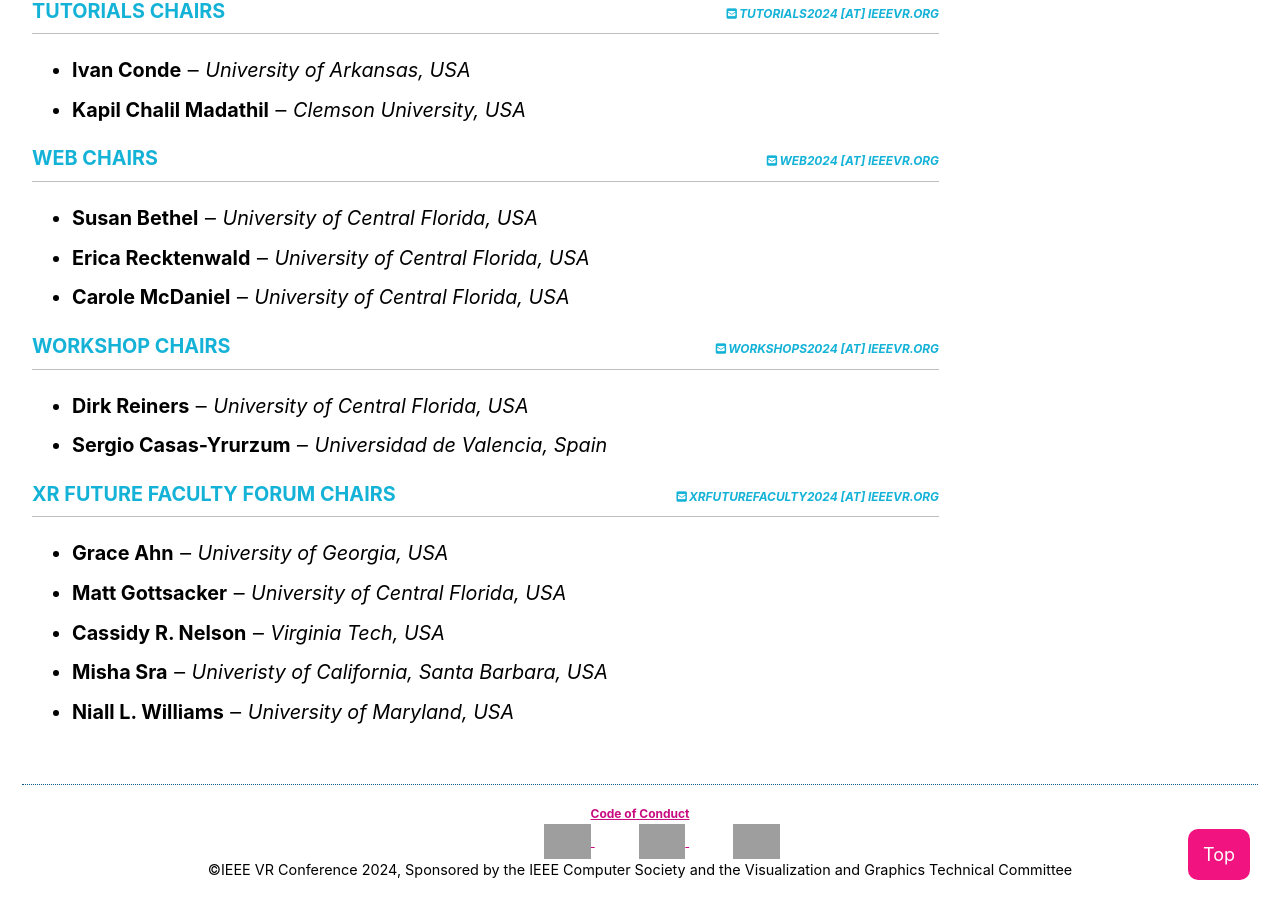
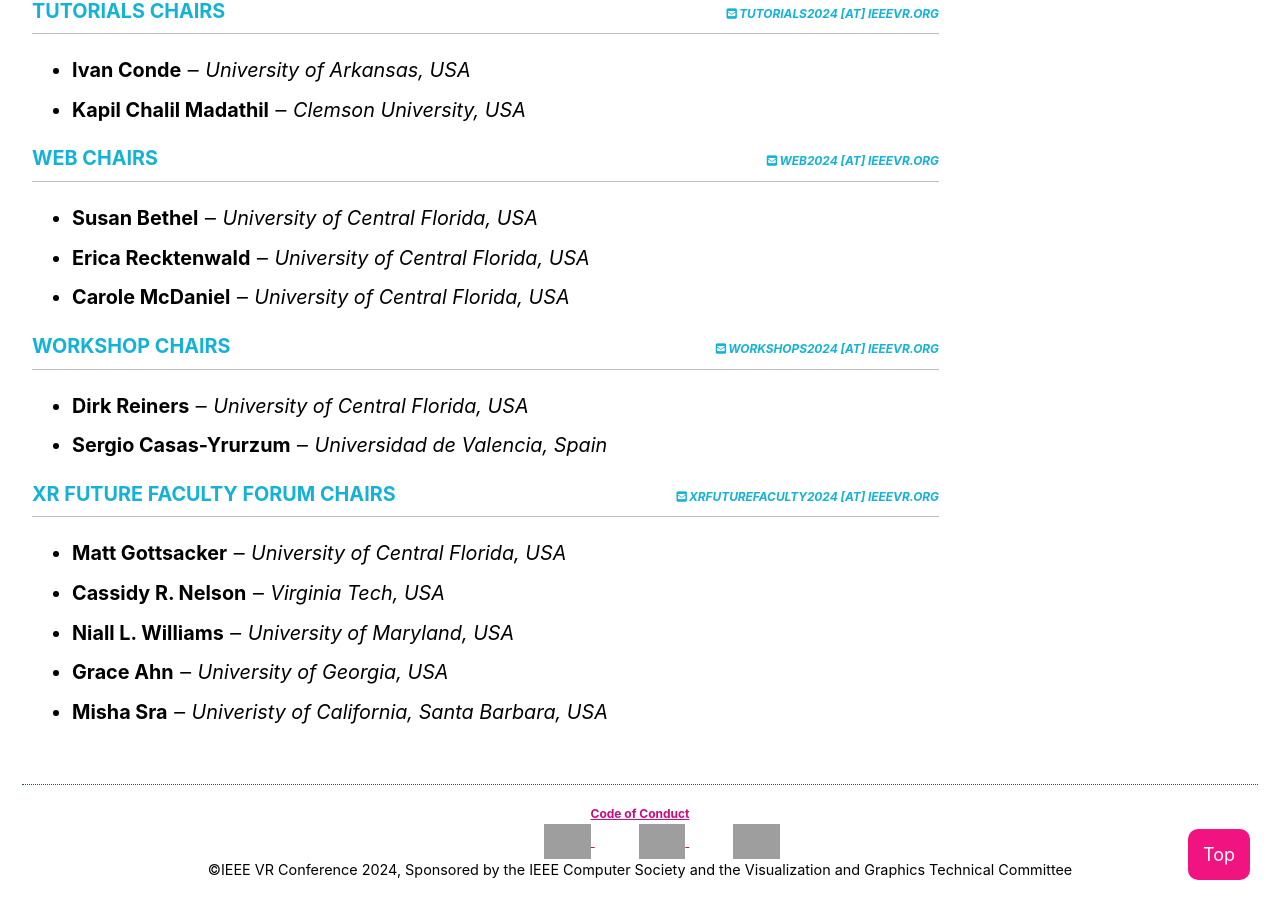
Before and after one commit to ieeevr/2024, a Jekyll site: the page built from committees/conference-committee/index.md, in a window 1280 px wide and 900 px high, scrolled down 3123 px. Built offline with Jekyll 4.4.1, drawn with Linux system fonts in a browser that asks for light colours; cached includes are drawn as plain includes; nearby versions of some CDN libraries; some of the changed text lies outside the part shown; grey boxes are pictures that could not be loaded.

Commit message:
conference comm. order change

```diff
--- a/committees/conference-committee/index.md
+++ b/committees/conference-committee/index.md
@@ -26,8 +26,8 @@
 <div>
 	<h2>Communications Chairs  <div class="floatRight"><i class="fas fa-fw fa-envelope-square emailIconSm" style=""></i><i class="emailTextSm">communications2024 [at] ieeevr.org</i></div></h2>
 	<ul>
+		<li><span class="bold">Brook Bowers</span> &#x2012; <i>University of Georgia, USA</i></li>
 		<li><span class="bold">Alexander Giovannelli</span> &#x2012; <i>Virginia Tech, USA</i></li>
-		<li><span class="bold">Brook Bowers</span> &#x2012; <i>University of Georgia, USA</i></li>
 	</ul>
 </div>
 <div>
@@ -140,10 +140,10 @@
 <div>
 	<h2>XR Future Faculty Forum Chairs  <div class="floatRight"><i class="fas fa-fw fa-envelope-square emailIconSm" style=""></i><i class="emailTextSm">xrfuturefaculty2024 [at] ieeevr.org</i></div></h2>
 	<ul>
-		<li><span class="bold">Grace Ahn</span> &#x2012; <i>University of Georgia, USA</i></li>
 		<li><span class="bold">Matt Gottsacker</span> &#x2012; <i>University of Central Florida, USA</i></li>
 		<li><span class="bold">Cassidy R. Nelson</span> &#x2012; <i>Virginia Tech, USA</i></li>
+		<li><span class="bold">Niall L. Williams</span> &#x2012; <i>University of Maryland, USA</i></li>
+		<li><span class="bold">Grace Ahn</span> &#x2012; <i>University of Georgia, USA</i></li>
 		<li><span class="bold">Misha Sra</span> &#x2012; <i>Univeristy of California, Santa Barbara, USA</i></li>
-		<li><span class="bold">Niall L. Williams</span> &#x2012; <i>University of Maryland, USA</i></li>
 	</ul>
 </div>
```
